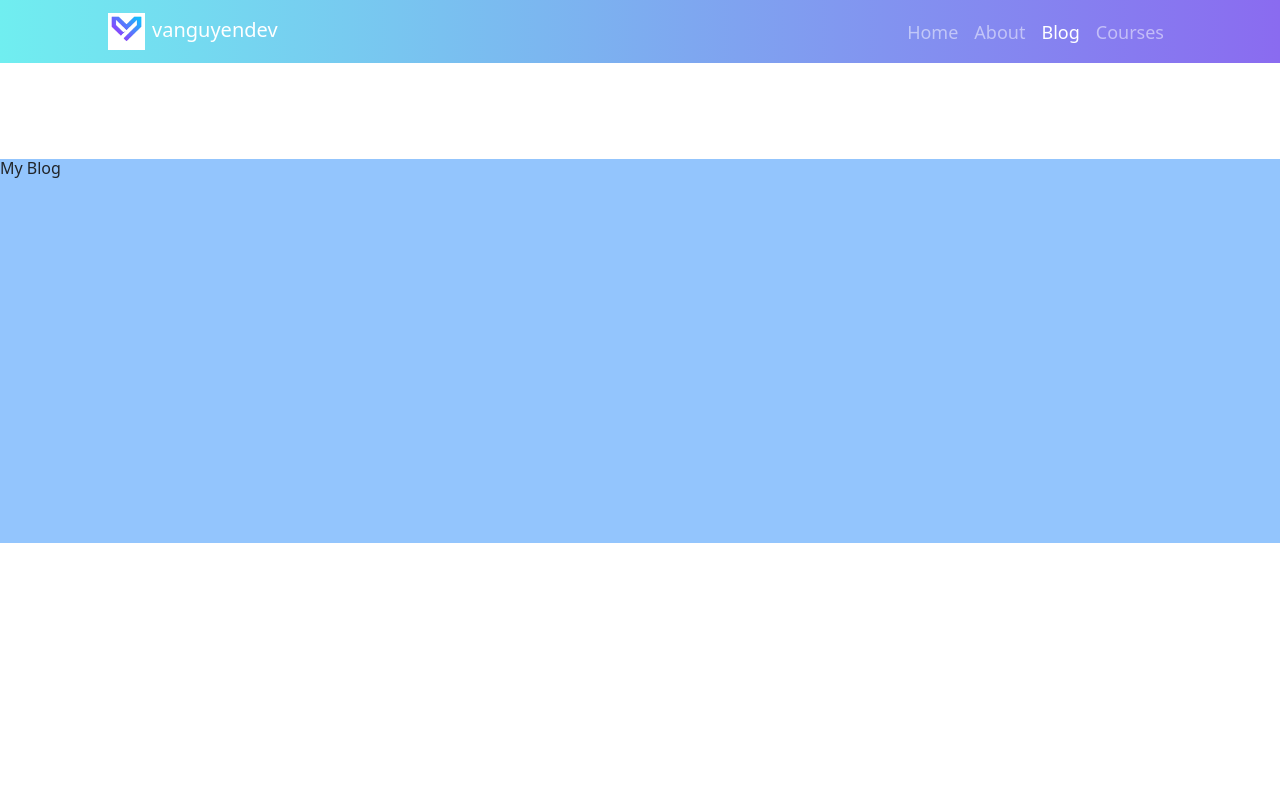
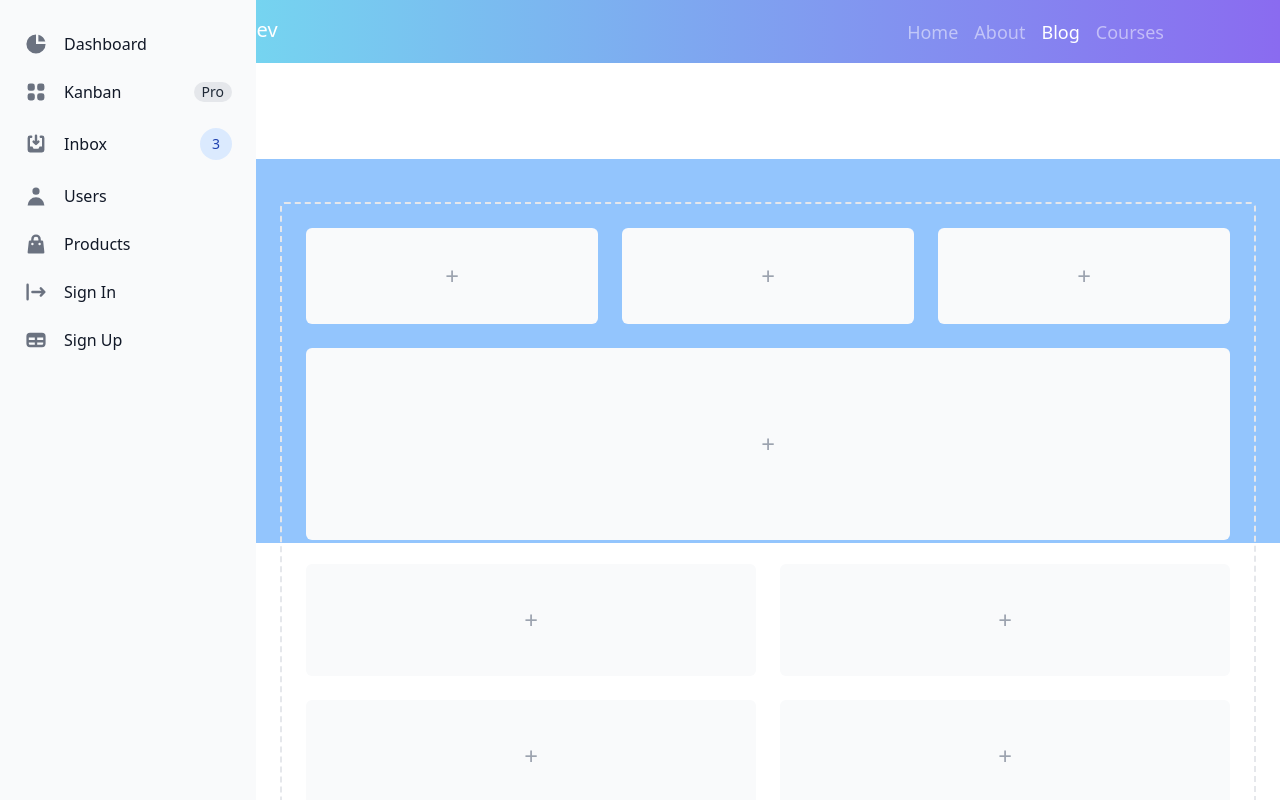
Before and after one commit to vanguyen333/mysiteO, a React (Vite) app: page /blog in a window 1280 px wide. Shown: the top 800 px of the page. Built offline with nearby package versions, Linux system fonts and the light colour scheme.

Commit message:
sidebar works but overlap with navbar

```diff
--- a/src/components/Sidethanh.jsx
+++ b/src/components/Sidethanh.jsx
@@ -17,8 +17,8 @@ const Sidethanh = () => {
           xmlns="http://www.w3.org/2000/svg"
         >
           <path
-            clip-rule="evenodd"
-            fill-rule="evenodd"
+            clipRule="evenodd"
+            fillRule="evenodd"
             d="M2 4.75A.75.75 0 012.75 4h14.5a.75.75 0 010 1.5H2.75A.75.75 0 012 4.75zm0 10.5a.75.75 0 01.75-.75h7.5a.75.75 0 010 1.5h-7.5a.75.75 0 01-.75-.75zM2 10a.75.75 0 01.75-.75h14.5a.75.75 0 010 1.5H2.75A.75.75 0 012 10z"
           ></path>
         </svg>
@@ -103,9 +103,9 @@ const Sidethanh = () => {
                   xmlns="http://www.w3.org/2000/svg"
                 >
                   <path
-                    fill-rule="evenodd"
+                    fillRule="evenodd"
                     d="M10 9a3 3 0 100-6 3 3 0 000 6zm-7 9a7 7 0 1114 0H3z"
-                    clip-rule="evenodd"
+                    clipRule="evenodd"
                   ></path>
                 </svg>
                 <span className="flex-1 ml-3 whitespace-nowrap">Users</span>
@@ -124,9 +124,9 @@ const Sidethanh = () => {
                   xmlns="http://www.w3.org/2000/svg"
                 >
                   <path
-                    fill-rule="evenodd"
+                    fillRule="evenodd"
                     d="M10 2a4 4 0 00-4 4v1H5a1 1 0 00-.994.89l-1 9A1 1 0 004 18h12a1 1 0 00.994-1.11l-1-9A1 1 0 0015 7h-1V6a4 4 0 00-4-4zm2 5V6a2 2 0 10-4 0v1h4zm-6 3a1 1 0 112 0 1 1 0 01-2 0zm7-1a1 1 0 100 2 1 1 0 000-2z"
-                    clip-rule="evenodd"
+                    clipRule="evenodd"
                   ></path>
                 </svg>
                 <span className="flex-1 ml-3 whitespace-nowrap">Products</span>
@@ -145,9 +145,9 @@ const Sidethanh = () => {
                   xmlns="http://www.w3.org/2000/svg"
                 >
                   <path
-                    fill-rule="evenodd"
+                    fillRule="evenodd"
                     d="M3 3a1 1 0 00-1 1v12a1 1 0 102 0V4a1 1 0 00-1-1zm10.293 9.293a1 1 0 001.414 1.414l3-3a1 1 0 000-1.414l-3-3a1 1 0 10-1.414 1.414L14.586 9H7a1 1 0 100 2h7.586l-1.293 1.293z"
-                    clip-rule="evenodd"
+                    clipRule="evenodd"
                   ></path>
                 </svg>
                 <span className="flex-1 ml-3 whitespace-nowrap">Sign In</span>
@@ -166,9 +166,9 @@ const Sidethanh = () => {
                   xmlns="http://www.w3.org/2000/svg"
                 >
                   <path
-                    fill-rule="evenodd"
+                    fillRule="evenodd"
                     d="M5 4a3 3 0 00-3 3v6a3 3 0 003 3h10a3 3 0 003-3V7a3 3 0 00-3-3H5zm-1 9v-1h5v2H5a1 1 0 01-1-1zm7 1h4a1 1 0 001-1v-1h-5v2zm0-4h5V8h-5v2zM9 8H4v2h5V8z"
-                    clip-rule="evenodd"
+                    clipRule="evenodd"
                   ></path>
                 </svg>
                 <span className="flex-1 ml-3 whitespace-nowrap">Sign Up</span>
--- a/src/pages/Blog.jsx
+++ b/src/pages/Blog.jsx
@@ -1,10 +1,12 @@
 import "./blog.css";
 import Header from "../components/Header";
+import Sidethanh from "../components/Sidethanh";
 
 const About = () => {
   return (
     <div className="bg-blue-300 h-96 mt-24">
       <h1>My Blog</h1>
+      <Sidethanh />
     </div>
   );
 };
```
